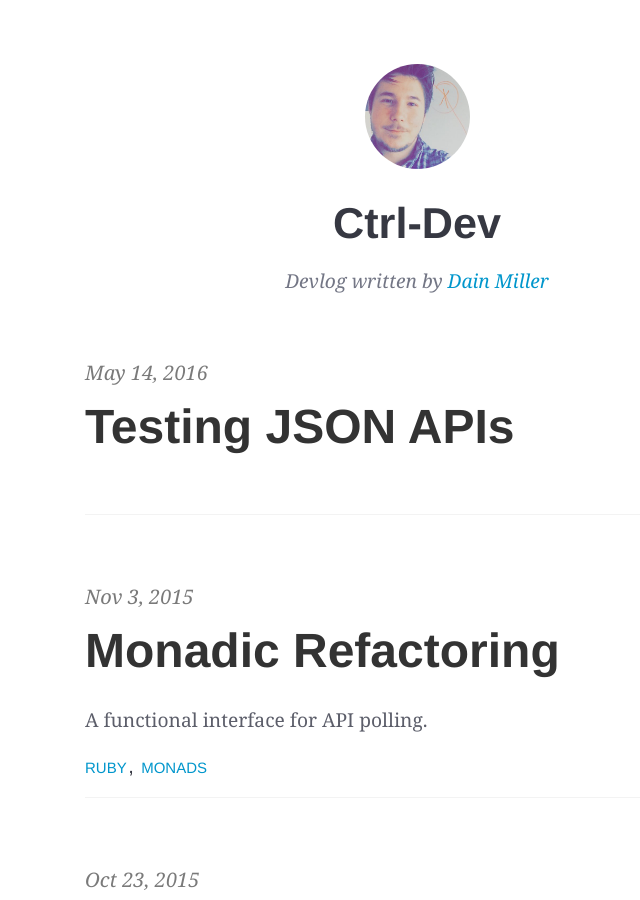
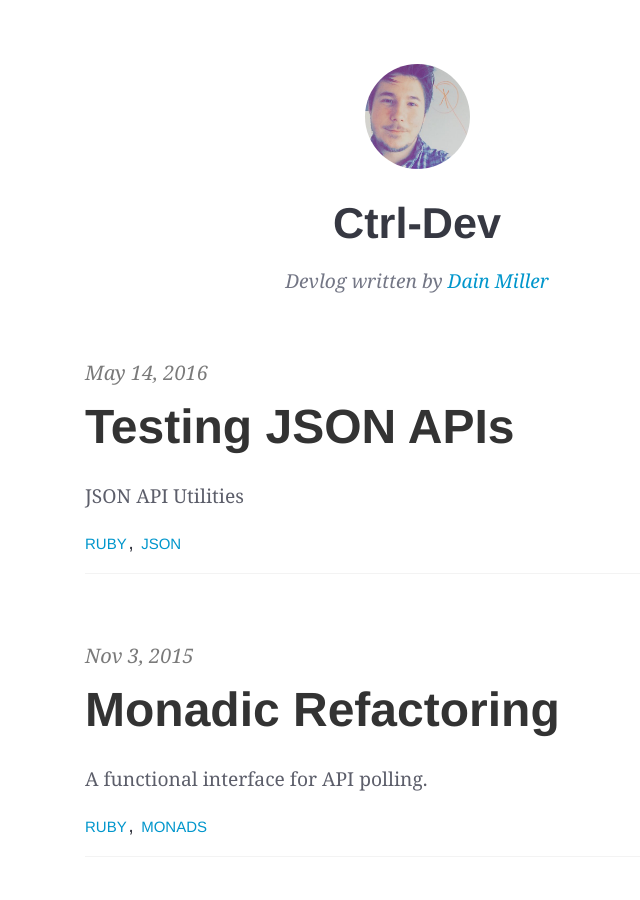
Before and after one commit to mraiur/dainmiller.github.io, a Jekyll site: the page built from index.html, in a window 1280 px wide and 900 px high. Shown: the whole window, without its empty margins (223-863 px from the left). Built offline with Jekyll 4.4.1, drawn with Linux system fonts in a browser that asks for light colours; the list of posts is cut into pages by our own code.

Commit message:
Update 2016-05-14-testing-json-apis.markdown

```diff
--- a/_posts/2016-05-14-testing-json-apis.markdown
+++ b/_posts/2016-05-14-testing-json-apis.markdown
@@ -2,6 +2,9 @@
 published: true
 title: Testing JSON APIs
 layout: post
+tags: [ruby, json]
+categories: [ruby, json]
+summary: JSON API Utilities
 ---
 Hey guys,
 
```
